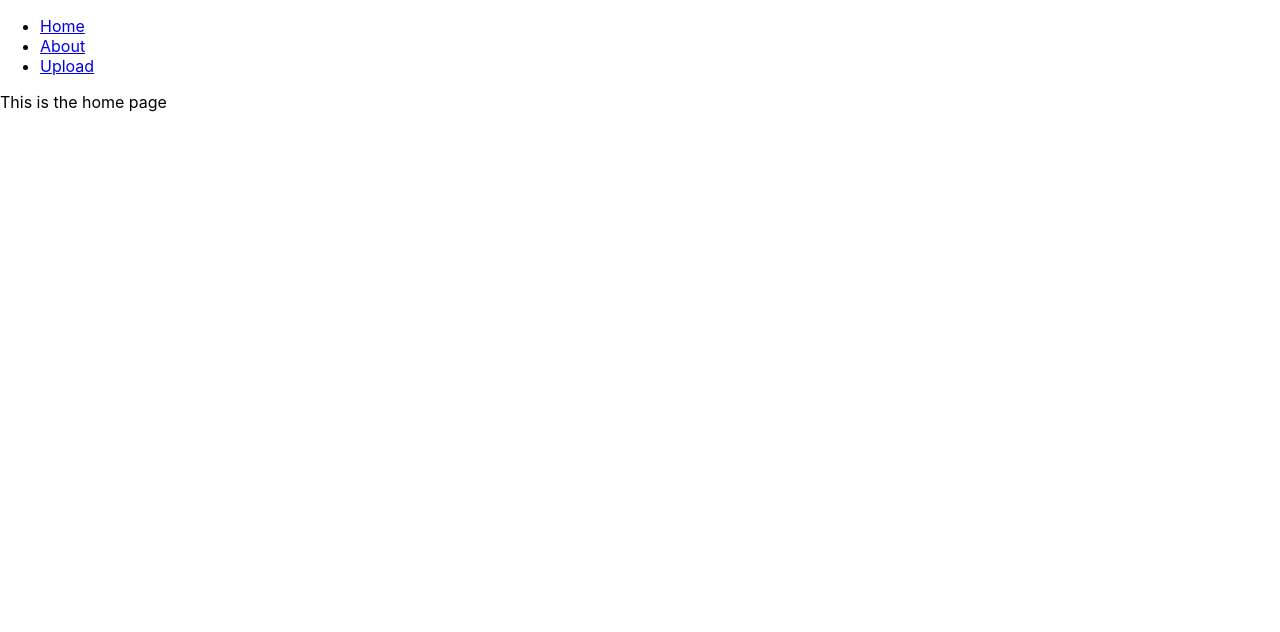
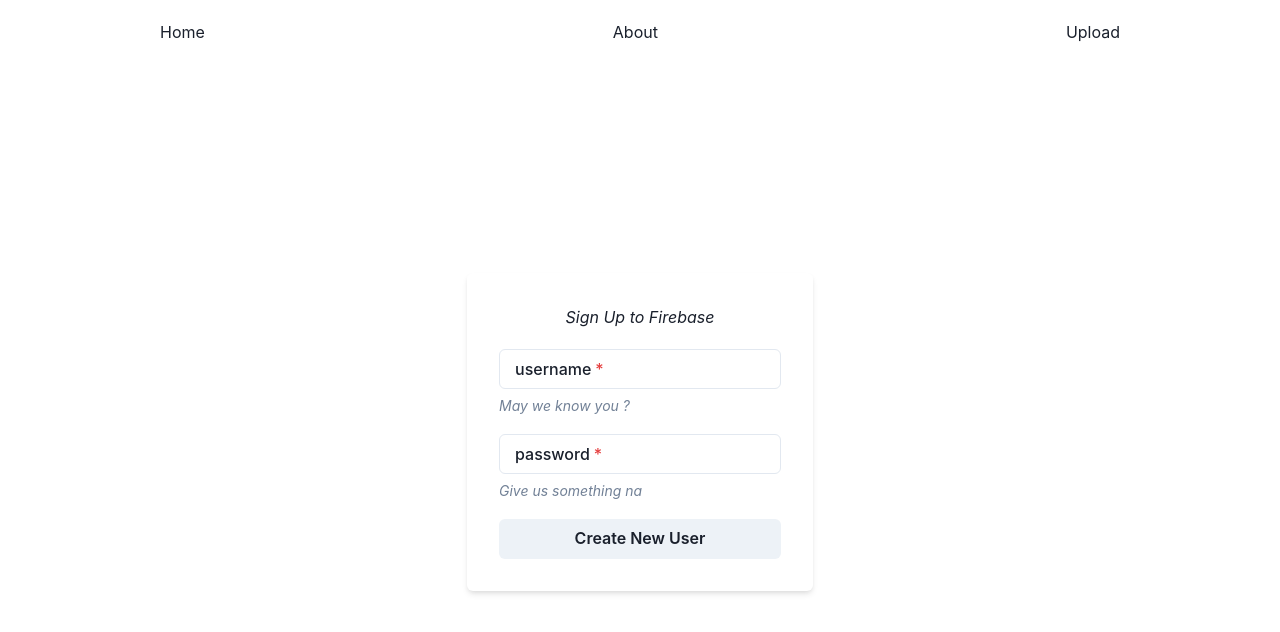
Before and after one commit to Temitope-Emmanuel/firebaseBeginner, a React (Create React App) app: page / in a window 1280 px wide. Shown: the top 632 px of the page. Built offline with nearby package versions, Linux system fonts and the light colour scheme.

Commit message:
feat: :sparkles: Completed chakra ui setup for styling

```diff
--- a/package.json
+++ b/package.json
@@ -3,9 +3,14 @@
   "version": "0.1.0",
   "private": true,
   "dependencies": {
+    "@chakra-ui/icons": "^1.1.7",
+    "@chakra-ui/react": "^1.8.6",
+    "@emotion/react": "^11.8.1",
+    "@emotion/styled": "^11.8.1",
     "@testing-library/jest-dom": "^5.16.2",
     "@testing-library/react": "^12.1.3",
     "@testing-library/user-event": "^13.5.0",
+    "framer-motion": "^6.2.8",
     "react": "^17.0.2",
     "react-dom": "^17.0.2",
     "react-router-dom": "^6.2.2",
--- a/src/App.js
+++ b/src/App.js
@@ -1,20 +1,21 @@
 import './App.css';
 import React from 'react';
 import {BrowserRouter as Router, Routes, Route, Link} from 'react-router-dom';
-import About from './views/About'
-import Home from './views/Home'
-import Upload from './views/Upload'
+import {Box} from "@chakra-ui/react";
+import Upload from './views/Upload';
+import About from './views/About';
+import Home from './views/Home';
 
 function App() {
   return (
     <Router>
       <div>
         <nav>
-          <ul>
-            <li><Link to="/">Home</Link></li>
-            <li><Link to="/about">About</Link></li>
-            <li><Link to="/upload">Upload</Link></li>
-          </ul>
+          <Box className="d-flex" display='flex' dir='row' justifyContent='space-between' w='75%' mx='auto' my='5'>
+            <Link to="/">Home</Link>
+            <Link to="/about">About</Link>
+            <Link to="/upload">Upload</Link>
+          </Box>
         </nav>
         <Routes>
           <Route path="/" element={<Home/>} />
--- a/src/index.js
+++ b/src/index.js
@@ -3,10 +3,20 @@
 import './index.css';
 import App from './App';
 import reportWebVitals from './reportWebVitals';
+import {ChakraProvider} from "@chakra-ui/react"
+import {theme} from './utils/theme';
+
+const Root = () => {
+  return(
+    <ChakraProvider theme={theme}>
+      <App/>
+    </ChakraProvider>
+  )
+}
 
 ReactDOM.render(
   <React.StrictMode>
-    <App />
+    <Root />
   </React.StrictMode>,
   document.getElementById('root')
 );
--- /dev/null
+++ b/src/utils/theme.js
@@ -0,0 +1,36 @@
+import {extendTheme} from "@chakra-ui/react";
+const activeLabelStyles = {
+    transform: 'scale(0.85) translateY(-24px) translateX(-10px)',
+  }
+export const theme = extendTheme({
+    components: {
+      Form: {
+        variants: {
+          floating: {
+            container: {
+              _focusWithin: {
+                label: {
+                  ...activeLabelStyles,
+                },
+              },
+              'input:not(:placeholder-shown) + label, .chakra-select__wrapper + label':
+                {
+                  ...activeLabelStyles,
+                },
+              label: {
+                top: 0,
+                left: 0,
+                zIndex: 2,
+                position: 'absolute',
+                backgroundColor: 'white',
+                pointerEvents: 'none',
+                mx: 3,
+                px: 1,
+                my: 2,
+              },
+            },
+          },
+        },
+      },
+    },
+  })
--- a/src/views/Home.jsx
+++ b/src/views/Home.jsx
@@ -1,11 +1,33 @@
-import React from 'react'
-
+import React from 'react';
+import {Box, FormControl, Input, FormLabel, FormHelperText, Text, Button} from "@chakra-ui/react";
 
 const Home = () => {
+    const [username, setUsername] = React.useState('')
+    const [password, setPassword] = React.useState('')
+
+    const handleUsername = (e) => {
+        setUsername(e.target.value)
+    }
+    const handlePassword = (e) => {
+        setPassword(e.target.value)
+    }
     return(
-        <div>
-            <p>This is the home page</p>
-        </div>
+        <Box w='100vw' h='92vh' display='flex' justifyContent='center' alignItems='center'>
+            <Box bg='white' p={8} boxShadow='md' borderRadius='md'>
+                <Text textAlign='center' fontStyle='italic'>Sign Up to Firebase</Text>
+                <FormControl variant='floating' id='username' my="5" isRequired>
+                    <Input value={username} onChange={handleUsername} placeholder=' ' />
+                    <FormLabel>username</FormLabel>
+                    <FormHelperText fontStyle='italic'>May we know you ?</FormHelperText>
+                </FormControl>
+                <FormControl variant='floating' id='password' my="5" isRequired>
+                    <Input value={password} onChange={handlePassword} placeholder=' ' type='password' />
+                    <FormLabel>password</FormLabel>
+                    <FormHelperText fontStyle='italic'>Give us something na</FormHelperText>
+                </FormControl>
+                <Button w="100%">Create New User</Button>
+            </Box>
+        </Box>
     )
 }
 
```
Also changed, not shown: 1 other file (tests, documents, lock files or other folders).
